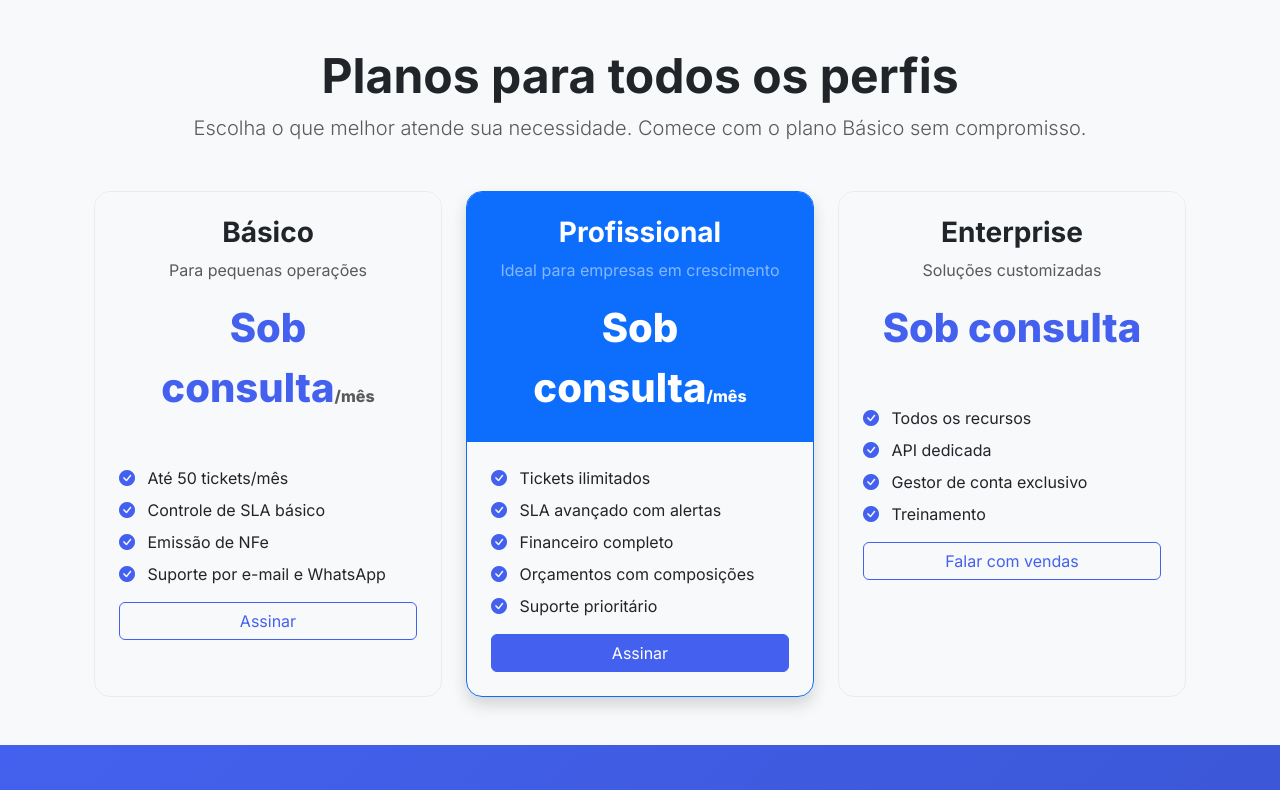
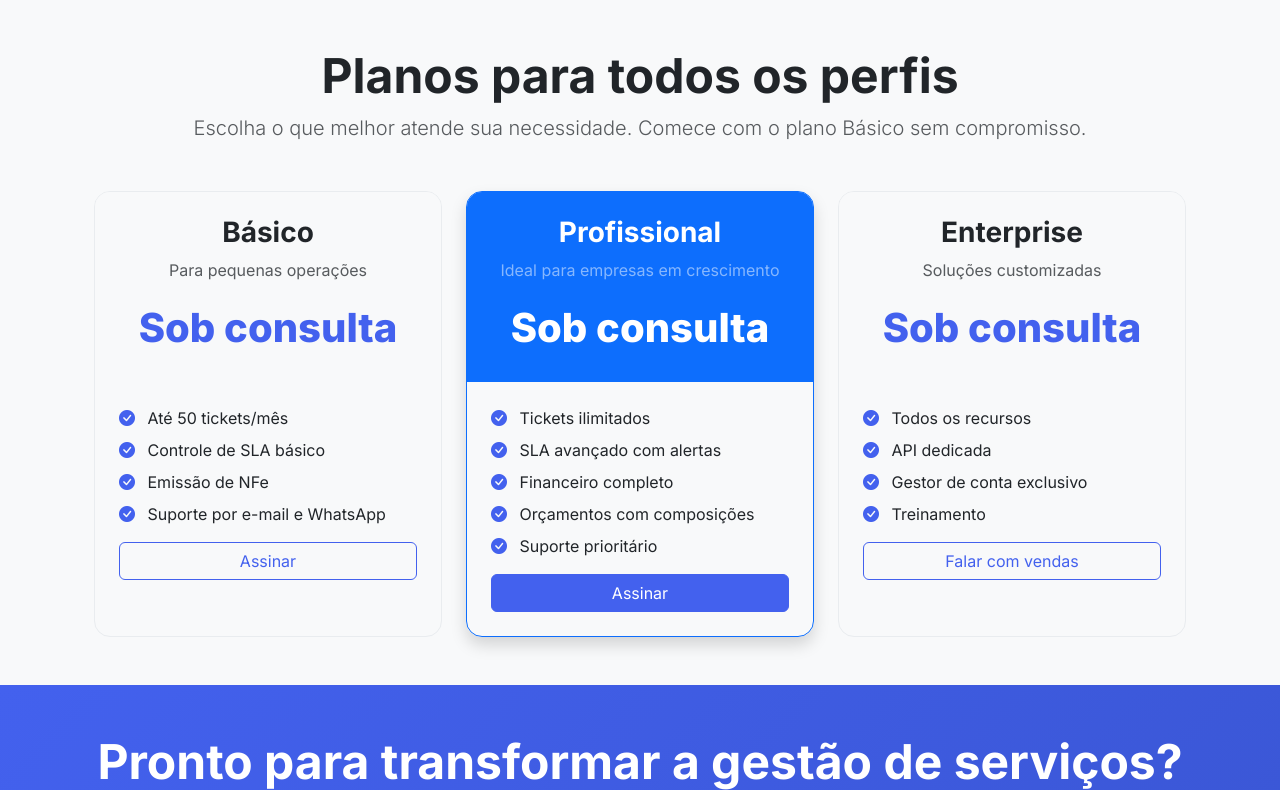
Before and after one commit to Antunesteixeira/projeto-mediata, a Django app: page / in a window 1280 px wide. Shown: the part 2483-3273 px from the top of the page. Run offline with Django 5.2, Linux system fonts and the light colour scheme; some libraries are stand-ins or nearby versions.

Commit message:
atualização index preço 3

```diff
--- a/mediataapp/templates/index.html
+++ b/mediataapp/templates/index.html
@@ -363,7 +363,7 @@
                         <div class="pricing-header">
                             <h3 class="fw-bold">Básico</h3>
                             <p class="text-muted">Para pequenas operações</p>
-                            <div class="pricing-price">Sob consulta<span class="fs-6 text-muted">/mês</span></div>
+                            <div class="pricing-price">Sob consulta</div>
                         </div>
                         <div class="p-4">
                             <ul class="list-unstyled">
@@ -381,7 +381,7 @@
                         <div class="pricing-header bg-primary text-white">
                             <h3 class="fw-bold text-white">Profissional</h3>
                             <p class="text-white-50">Ideal para empresas em crescimento</p>
-                            <div class="pricing-price text-white">Sob consulta<span class="fs-6">/mês</span></div>
+                            <div class="pricing-price text-white">Sob consulta</div>
                         </div>
                         <div class="p-4">
                             <ul class="list-unstyled">
```
